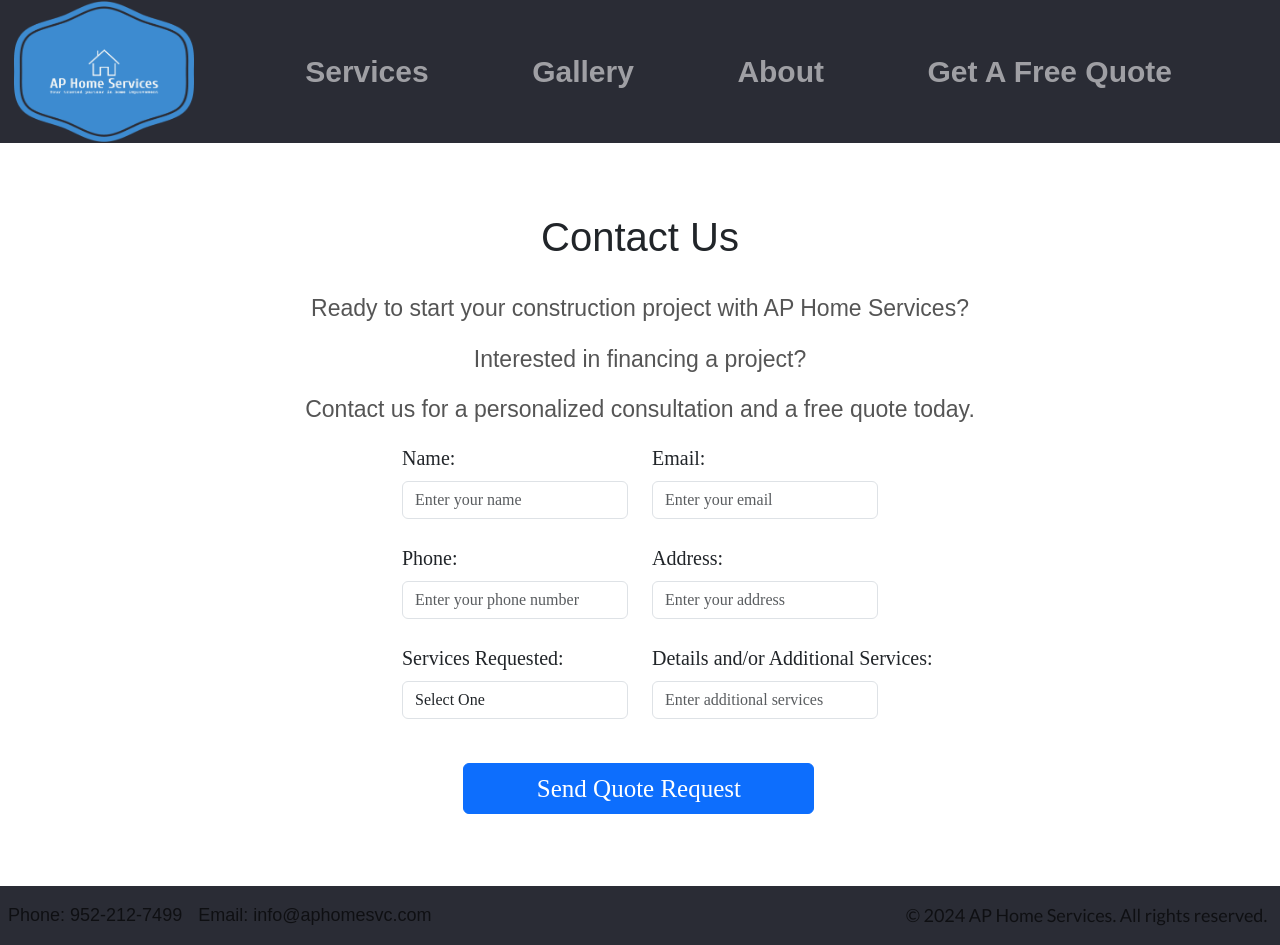
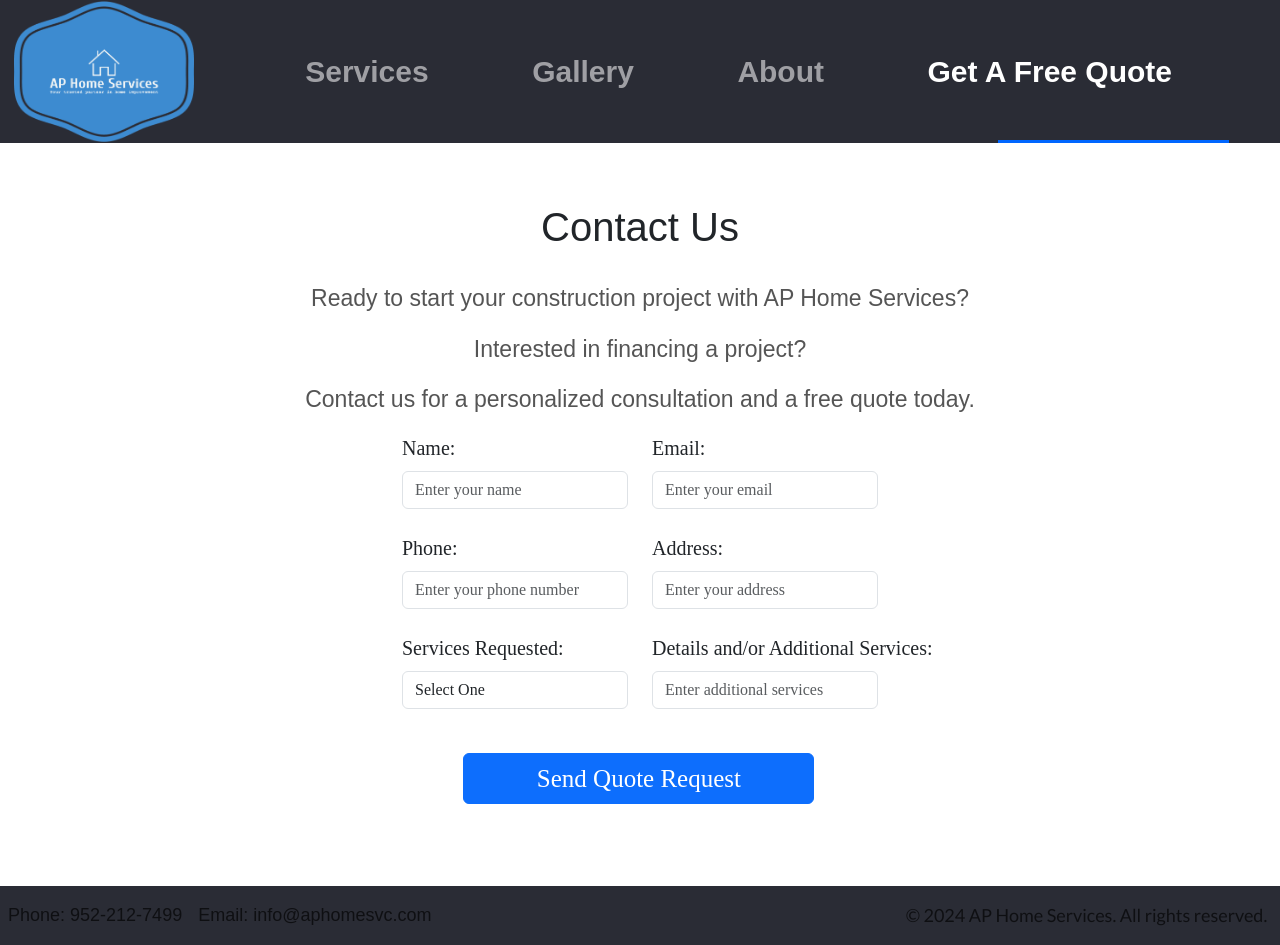
Before and after one commit to Amigovich/aphomesvc, a React (Vite) app: page /APnetfirst-web/estimate in a window 1280 px wide. Built offline with nearby package versions, Linux system fonts and the light colour scheme; a web font is replaced by a local one.

Commit message:
added header styles

```diff
--- a/src/App.css
+++ b/src/App.css
@@ -7,15 +7,12 @@ html, body {
 }
 
 .svc-cont {
-margin-bottom: 78.8593px;
-}
-
-.svc-card .card-body {
-  padding: 0; /* Remove padding */
+margin-bottom: 14.8593px;
 }
 
 #estimate.content {
-  margin-bottom: 72.24999px;
+  margin-top: 60px;
+  margin-bottom: 82.24999px;
 }
 
 .content {
@@ -65,6 +62,45 @@ p {
 }
 
 /* Header styles */
+
+
+
+.active-line1 {
+  position: absolute;
+  bottom: 0px; /* Adjust the position of the line */
+  left: 19%;
+  width: 11%;
+  height: 3px;
+  background-color: rgb(0, 102, 255); /* Adjust the color of the line */
+}
+
+.active-line2 {
+  position: absolute;
+  bottom: 0px; /* Adjust the position of the line */
+  left: 39%;
+  width: 11%;
+  height: 3px;
+  background-color: rgb(0, 102, 255); /* Adjust the color of the line */
+}
+
+.active-line3 {
+  position: absolute;
+  bottom: 0px; /* Adjust the position of the line */
+  left: 59%;
+  width: 9.5%;
+  height: 3px;
+  background-color: rgb(0, 102, 255); /* Adjust the color of the line */
+}
+
+.active-line4 {
+  position: absolute;
+  bottom: 0px; /* Adjust the position of the line */
+  left: 78%;
+  width: 18%;
+  height: 3px;
+  background-color: rgb(0, 102, 255); /* Adjust the color of the line */
+}
+
 .header {
   position: sticky;
   top: 0;
--- a/src/js/Navigation.jsx
+++ b/src/js/Navigation.jsx
@@ -1,9 +1,10 @@
 // Navigation.js
 import React from 'react';
-import { Link } from 'react-router-dom';
+import { Link, useLocation } from 'react-router-dom';
 import Nav from 'react-bootstrap/Nav';
 
 function Navigation({ onItemClick }) {
+    const location = useLocation()
     const handleItemClick = () => {
     // Call the parent component's function to close the navigation menu
     onItemClick();
@@ -12,23 +13,27 @@ function Navigation({ onItemClick }) {
     return (
     <Nav className="ml-auto">
         <Nav.Item>
-        <Link to="/services" className="nav-link" onClick={handleItemClick}>
+        <Link to="/services" className={`nav-link ${location.pathname === '/services' ? 'active' : ''}`} onClick={handleItemClick}>
             Services
+            {location.pathname === '/services' && <div className="active-line1"></div>}
         </Link>
         </Nav.Item>
         <Nav.Item>
-        <Link to="/gallery" className="nav-link" onClick={handleItemClick}>
+        <Link to="/gallery" className={`nav-link ${location.pathname === '/gallery' ? 'active' : ''}`} onClick={handleItemClick}>
             Gallery
+            {location.pathname === '/gallery' && <div className="active-line2"></div>}
         </Link>
         </Nav.Item>
         <Nav.Item>
-        <Link to="/about" className="nav-link" onClick={handleItemClick}>
+        <Link to="/about" className={`nav-link ${location.pathname === '/about' ? 'active' : ''}`} onClick={handleItemClick}>
             About
+            {location.pathname === '/about' && <div className="active-line3"></div>}
         </Link>
         </Nav.Item>
         <Nav.Item>
-        <Link to="/estimate" className="nav-link" onClick={handleItemClick}>
+        <Link to="/estimate" className={`nav-link ${location.pathname === '/estimate' ? 'active' : ''}`} onClick={handleItemClick}>
             Get A Free Quote
+            {location.pathname === '/estimate' && <div className="active-line4"></div>}
         </Link>
         </Nav.Item>
     </Nav>
```
